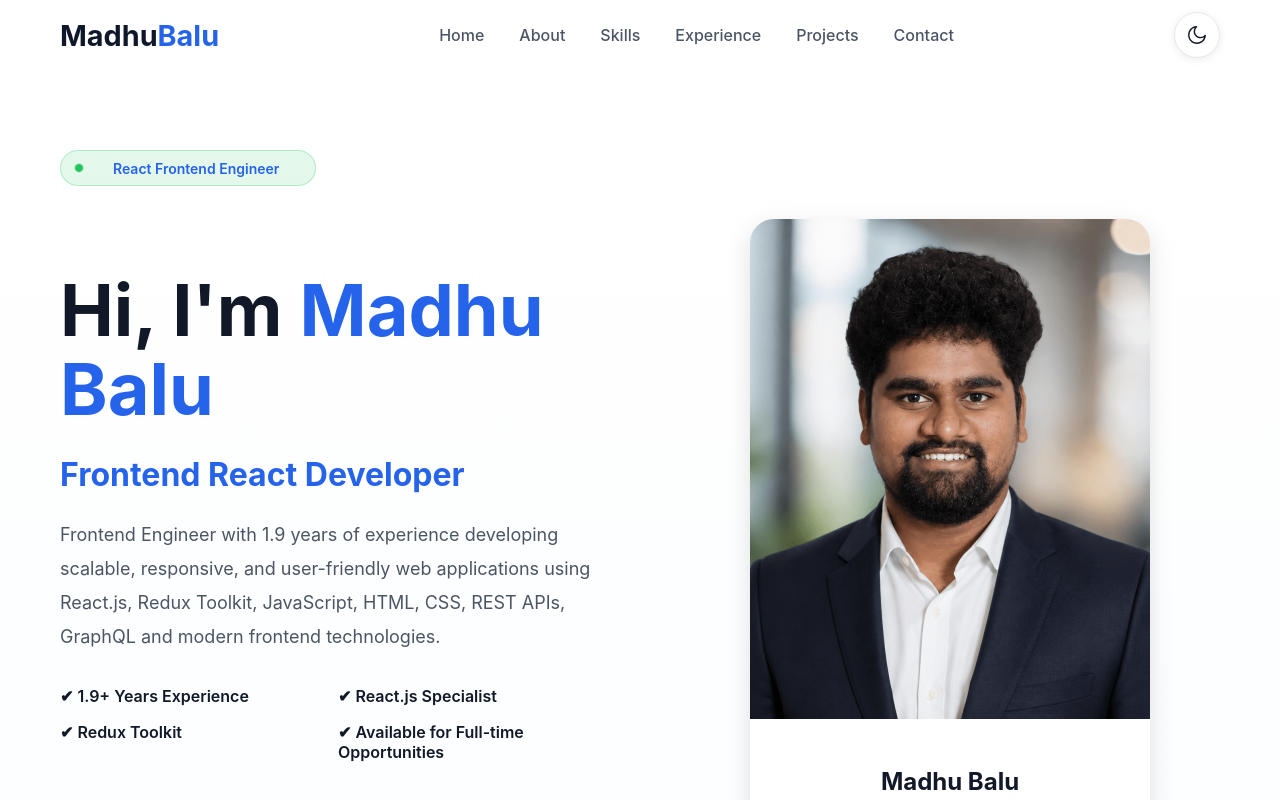
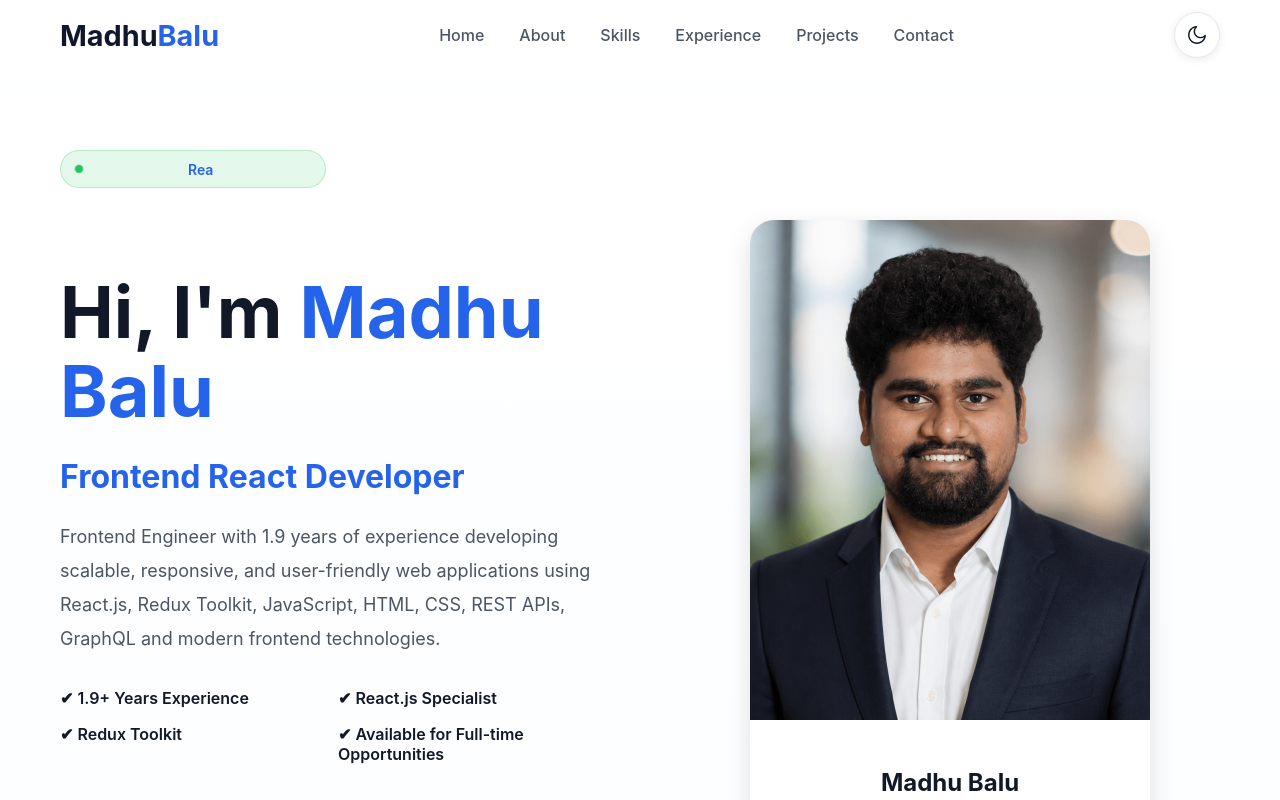
Before and after one commit to Madhureddy9390/portfolio, a React (Vite) app: page / in a window 1280 px wide. Shown: the top 800 px of the page. Built offline with nearby package versions, Linux system fonts and the light colour scheme.

Commit message:
Fix:Animation

```diff
--- a/src/components/Hero/AnimatedStatus.css
+++ b/src/components/Hero/AnimatedStatus.css
@@ -38,9 +38,9 @@
 .status-text {
   position: relative;
 
-  height: 20px;
+  height: 22px;
 
-  /* allow the container to flex down on narrow viewports */
+  /* fixed status width controlled by variable */
   width: var(--status-width);
   min-width: 120px;
   max-width: 100%;
@@ -55,12 +55,29 @@
 }
 
 .status-text span {
-  /* keep the animated element inline so motion transforms aren't clipped */
   position: relative;
   display: inline-block;
   white-space: nowrap;
   padding: 0 4px;
   will-change: transform, opacity;
+}
+
+.typed-text {
+  display: inline-block;
+  vertical-align: middle;
+  overflow: hidden;
+  text-overflow: ellipsis;
+  max-width: 100%;
+}
+
+.cursor {
+  display: inline-block;
+  width: 2px;
+  height: 18px;
+  margin-left: 6px;
+  background: var(--primary-color);
+  vertical-align: middle;
+  animation: blink 1s steps(2, start) infinite;
 }
 
 @media (max-width: 576px) {
@@ -73,6 +90,12 @@
     min-width: 0;
     width: calc(var(--status-width) * 0.75);
   }
+}
+
+@keyframes blink {
+  0% { opacity: 1; }
+  50% { opacity: 0; }
+  100% { opacity: 1; }
 }
 
 @keyframes pulse {
--- a/src/components/Hero/AnimatedStatus.jsx
+++ b/src/components/Hero/AnimatedStatus.jsx
@@ -1,5 +1,4 @@
-import { useEffect, useState } from "react";
-import { AnimatePresence, motion } from "framer-motion";
+import { useEffect, useState, useRef } from "react";
 
 import "./AnimatedStatus.css";
 
@@ -12,34 +11,59 @@ const statuses = [
 
 function AnimatedStatus() {
   const [index, setIndex] = useState(0);
+  const [text, setText] = useState("");
+  const [isDeleting, setIsDeleting] = useState(false);
+  const mounted = useRef(true);
+
+  const TYPING_SPEED = 60;
+  const DELETING_SPEED = 40;
+  const PAUSE_AFTER_COMPLETE = 1200;
 
   useEffect(() => {
-    const interval = setInterval(() => {
-      setIndex((prev) => (prev + 1) % statuses.length);
-    }, 2500);
+    mounted.current = true;
 
-    return () => clearInterval(interval);
-  }, []);
+    const handle = () => {
+      const fullText = statuses[index];
+
+      if (!isDeleting && text.length < fullText.length) {
+        // type next char
+        setTimeout(() => {
+          if (!mounted.current) return;
+          setText(fullText.slice(0, text.length + 1));
+        }, TYPING_SPEED);
+      } else if (!isDeleting && text.length === fullText.length) {
+        // pause then start deleting
+        setTimeout(() => {
+          if (!mounted.current) return;
+          setIsDeleting(true);
+        }, PAUSE_AFTER_COMPLETE);
+      } else if (isDeleting && text.length > 0) {
+        setTimeout(() => {
+          if (!mounted.current) return;
+          setText(fullText.slice(0, text.length - 1));
+        }, DELETING_SPEED);
+      } else if (isDeleting && text.length === 0) {
+        // move to next
+        setIsDeleting(false);
+        setIndex((i) => (i + 1) % statuses.length);
+      }
+    };
+
+    const timer = setTimeout(handle, 0);
+
+    return () => {
+      mounted.current = false;
+      clearTimeout(timer);
+    };
+    // eslint-disable-next-line react-hooks/exhaustive-deps
+  }, [text, isDeleting, index]);
 
   return (
-    <div className="hero-status">
+    <div className="hero-status" aria-live="polite" aria-atomic="true">
       <span className="status-dot" />
 
-      <div className="status-text">
-        <AnimatePresence mode="wait">
-          <motion.span
-            key={statuses[index]}
-            initial={{ opacity: 0, y: 12 }}
-            animate={{ opacity: 1, y: 0 }}
-            exit={{ opacity: 0, y: -12 }}
-            transition={{
-              duration: 0.35,
-              ease: "easeOut",
-            }}
-          >
-            {statuses[index]}
-          </motion.span>
-        </AnimatePresence>
+      <div className="status-text" style={{ width: "var(--status-width)" }}>
+        <span className="typed-text">{text}</span>
       </div>
     </div>
   );
--- a/src/components/Hero/Hero.css
+++ b/src/components/Hero/Hero.css
@@ -45,11 +45,23 @@
 
 .hero-image img {
   width: 100%;
-  height: 500px;
+  height: var(--hero-image-height-desktop);
 
   object-fit: cover;
 
   display: block;
+}
+
+@media (max-width: 992px) {
+  .hero-image img {
+    height: var(--hero-image-height-tablet);
+  }
+}
+
+@media (max-width: 576px) {
+  .hero-image img {
+    height: var(--hero-image-height-mobile);
+  }
 }
 
 .hero-image-info {
--- a/src/styles/variables.css
+++ b/src/styles/variables.css
@@ -80,6 +80,12 @@
      Transition
   ========================== */
   --transition: 0.3s ease;
+
+   /* Hero / status sizing */
+   --status-width: 220px;
+   --hero-image-height-desktop: 500px;
+   --hero-image-height-tablet: 420px;
+   --hero-image-height-mobile: 360px;
 }
 
 [data-theme="dark"] {
```
Lines whose indentation alone changed are shown as unchanged.
